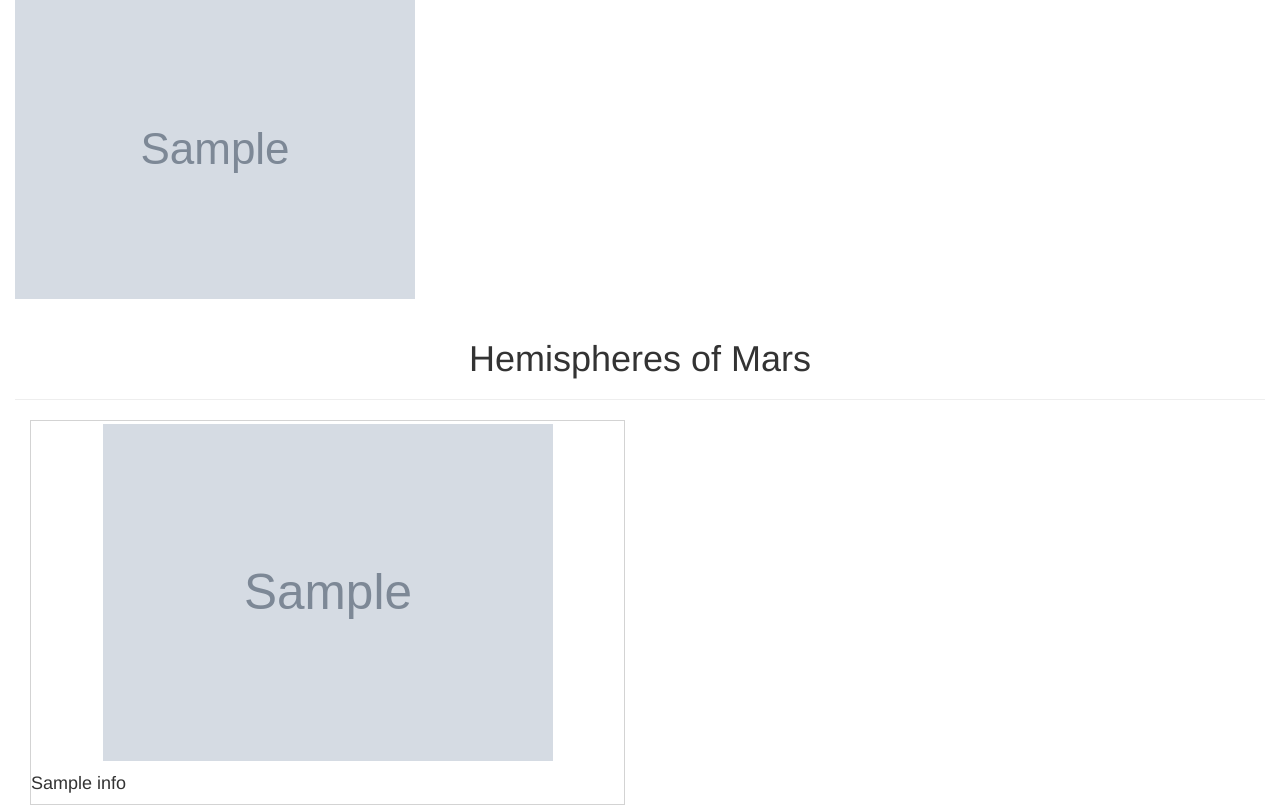
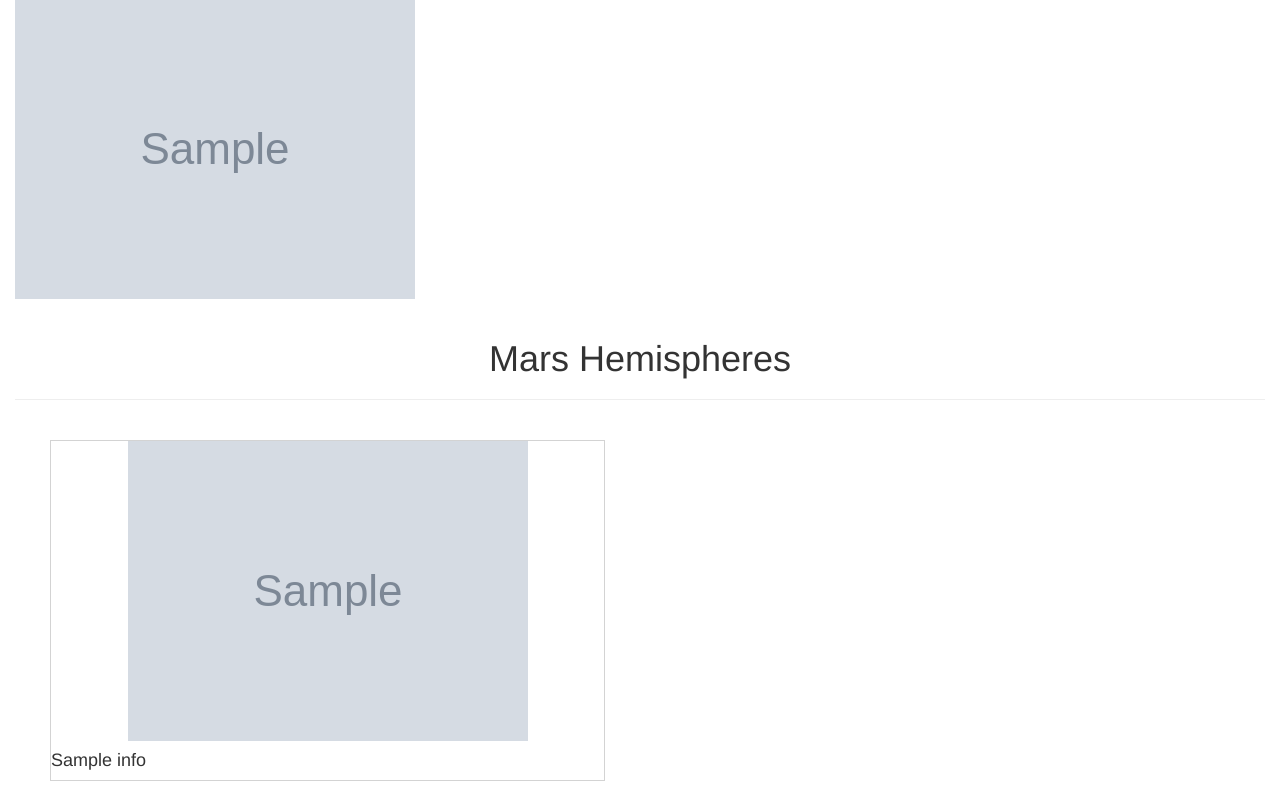
Before and after one commit to Rain-Yang18/Mars-Data-Visualisation, a Flask app: page / in a window 1280 px wide. Shown: the part 473-1278 px from the top of the page. After the commit the page ends 1254 px from the top, so only its background shows below. Run offline with Flask 2, Linux system fonts and the light colour scheme; grey boxes marked "Sample" are stand-in pictures; a database or web service that is not in the repository returns one stand-in record (values such as "Sample title"); some libraries are stand-ins or nearby versions.

Commit message:
Update 02/05

```diff
--- a/templates/index.html
+++ b/templates/index.html
@@ -40,12 +40,12 @@
     <section>
       <div class="container-fluid">
         <div class="row">
-          <h1 class="text-center">Hemispheres of Mars</h1>
+          <h1 class="text-center">Mars Hemispheres</h1>
           <hr>
           {% for info in mars.hemisphere_image_urls %}
             <div class="col-md-6 text-center">
-              <div class="card text-center" style="border:lightgray; border-width: 1px; border-style: solid;">
-                <img class="card-img-top text-center" style="margin:3px" width=450 src="{{ info.img_url }}">
+              <div class="card text-center" style="margin: 20px; border: lightgray; border-width: 1px; border-style: solid;">
+                <img class="card-img-top text-center" width= 400 src="{{ info.img_url }}">
                   <div class="card-body text-center">
                     <h4 class="card-title" style="text-align:left">{{ info.title }}</h4>
                   </div>
```
Also changed, not shown: Images/Misson to Mars1.png (added), Images/Misson to Mars2.png (added), 1 other file.
